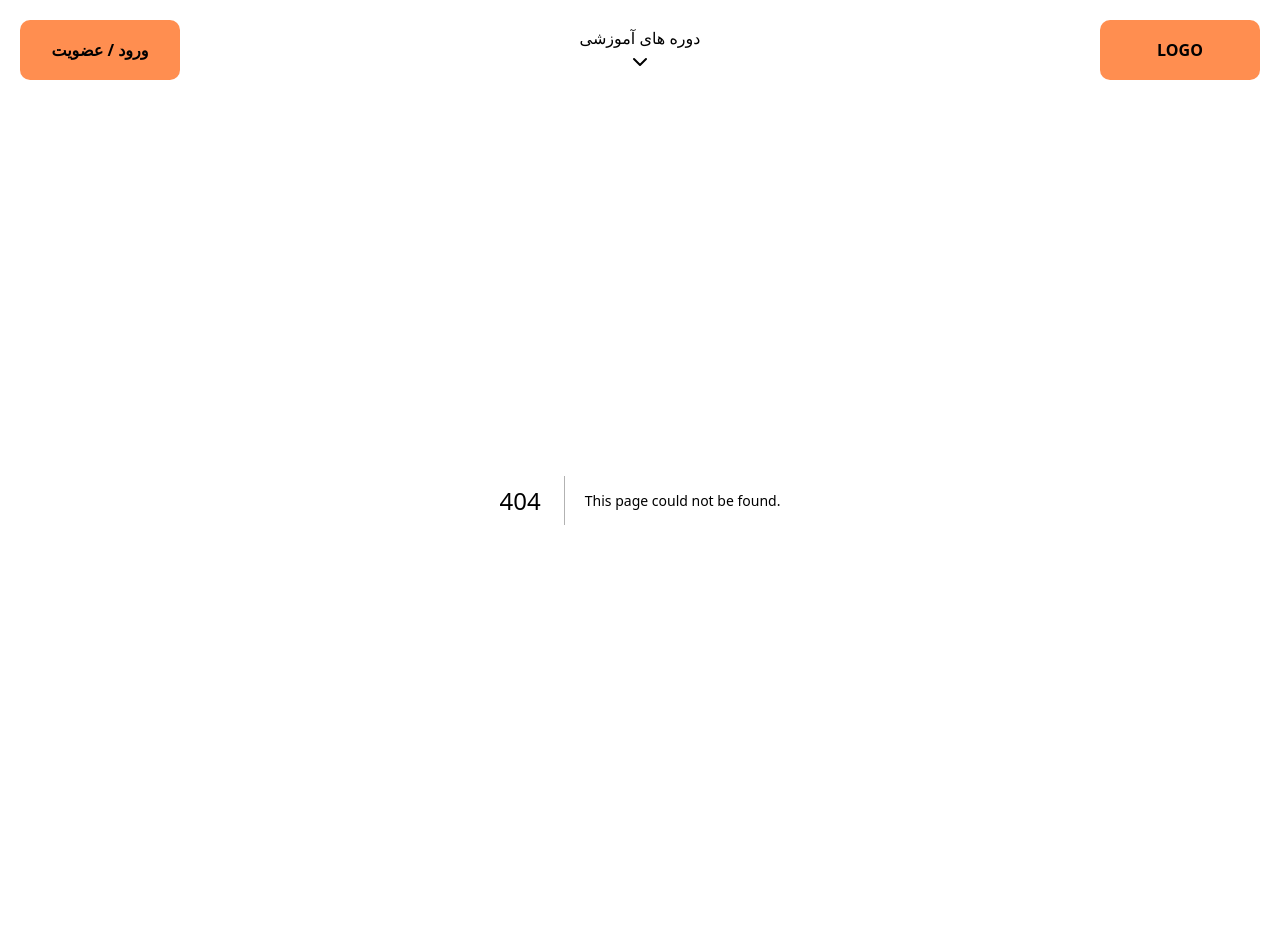
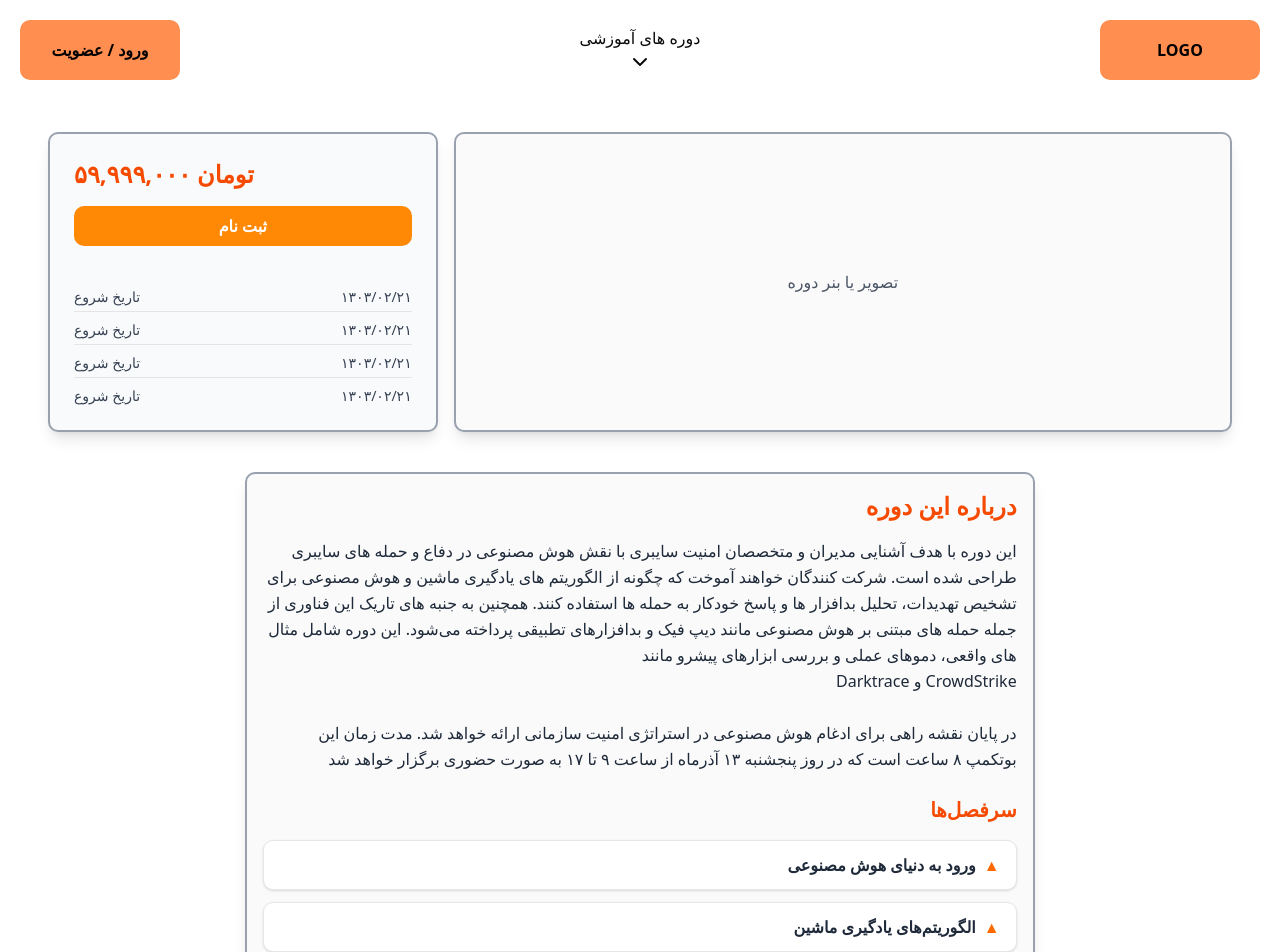
Before and after one commit to nima-saeidi/alborz-amozesh-frontend, a Next.js app: page /course in a window 1280 px wide. Before the commit this address had no page. Shown: the top 952 px of the page. Before the commit the page ends 900 px from the top, so only its background shows below. Built offline with nearby package versions, Linux system fonts and the light colour scheme.

Commit message:
I wrote the course

```diff
--- /dev/null
+++ b/src/app/course/page.tsx
@@ -0,0 +1,129 @@
+"use client";
+
+import { useState } from "react";
+
+const Syllabus = () => {
+  const topics = [
+    "ورود به دنیای هوش مصنوعی",
+    "الگوریتم‌های یادگیری ماشین",
+    "تهدیدات سایبری",
+    "ابزارهای امنیتی",
+  ];
+
+  const [openIndex, setOpenIndex] = useState<number | null>(null);
+
+  const toggle = (index: number) => {
+    setOpenIndex(openIndex === index ? null : index);
+  };
+
+  return (
+    <div className="w-full">
+      <h3 className="text-xl font-bold text-orange-600 mb-4 text-right">سرفصل‌ها</h3>
+      <div className="space-y-3 w-full">
+        {topics.map((title, i) => {
+          const isOpen = openIndex === i;
+          return (
+            <div
+              key={i}
+              className="bg-white rounded-lg overflow-hidden border border-gray-200 w-full shadow-sm"
+            >
+              <button
+                onClick={() => toggle(i)}
+                className="w-full flex justify-between items-center py-3 px-4 text-gray-800 font-semibold hover:bg-gray-100 transition"
+              >
+                <span className="flex-1 text-right">{title}</span>
+                <span
+                  className={`text-orange-500 ml-2 transform transition-transform duration-300 ${
+                    isOpen ? "rotate-180" : "rotate-0"
+                  }`}
+                >
+                  ▲
+                </span>
+              </button>
+
+              <div
+                className={`overflow-hidden transition-all duration-300 ease-in-out ${
+                  isOpen ? "max-h-96 opacity-100" : "max-h-0 opacity-0"
+                }`}
+              >
+                <div className="p-4 text-gray-700 text-sm border-t border-gray-200 text-right">
+                  توضیحات مربوط به این بخش از سرفصل در اینجا قرار می‌گیرد.
+                </div>
+              </div>
+            </div>
+          );
+        })}
+      </div>
+    </div>
+  );
+};
+
+export default function CoursePage() {
+  return (
+    <main className="flex flex-col items-center px-4 md:px-12 py-8 bg-white text-gray-900">
+      {/* بالا - بخش معرفی و ثبت‌نام */}
+      <section className="w-full max-w-7xl flex flex-col md:flex-row justify-center items-stretch gap-4 mb-10">
+        {/* ستون چپ - اطلاعات و ثبت‌نام */}
+        <div className="w-full md:w-1/3 bg-gray-50 p-6 flex flex-col justify-between rounded-lg shadow-lg border-2 border-gray-400">
+          <div>
+            <h2 className="text-2xl font-bold text-orange-600 mb-4">
+              ۵۹,۹۹۹,۰۰۰ تومان
+            </h2>
+            <button className="w-full bg-orange-400 hover:bg-orange-600 text-white font-semibold py-2 rounded-lg transition">
+              ثبت نام
+            </button>
+          </div>
+          <div className="mt-6 space-y-2 text-gray-700 text-sm">
+            <div className="flex justify-between border-b pb-1">
+              <span>تاریخ شروع</span>
+              <span>۱۳۰۳/۰۲/۲۱</span>
+            </div>
+            <div className="flex justify-between border-b pb-1">
+              <span>تاریخ شروع</span>
+              <span>۱۳۰۳/۰۲/۲۱</span>
+            </div>
+            <div className="flex justify-between border-b pb-1">
+              <span>تاریخ شروع</span>
+              <span>۱۳۰۳/۰۲/۲۱</span>
+            </div>
+            <div className="flex justify-between">
+              <span>تاریخ شروع</span>
+              <span>۱۳۰۳/۰۲/۲۱</span>
+            </div>
+          </div>
+        </div>
+
+        {/* ستون راست - بنر دوره */}
+       <div className="w-full md:w-2/3 bg-neutral-50 flex items-center justify-center rounded-lg shadow-lg border-2 border-gray-400 p-4 min-h-[200px] md:min-h-[300px]">
+  <span className="text-gray-600">تصویر یا بنر دوره</span>
+</div>
+
+      </section>
+
+      {/* پایین - درباره دوره */}
+      <section className="w-full md:w-2/3 bg-neutral-50 flex flex-col items-start justify-center rounded-lg shadow-lg border-2 border-gray-400 p-4">
+        <div className="mb-6 w-full">
+          <h3 className="text-2xl text-right font-bold text-orange-600 mb-4">درباره این دوره</h3>
+          <p className="text-gray-800 leading-relaxed text-right">
+            این دوره با هدف آشنایی مدیران و متخصصان امنیت سایبری با نقش هوش
+            مصنوعی در دفاع و حمله های سایبری طراحی شده است. شرکت کنندگان خواهند
+            آموخت که چگونه از الگوریتم های یادگیری ماشین و هوش مصنوعی برای تشخیص
+            تهدیدات، تحلیل بدافزار ها و پاسخ خودکار به حمله ها استفاده کنند.
+            همچنین به جنبه های تاریک این فناوری از جمله حمله های مبتنی بر هوش
+            مصنوعی مانند دیپ فیک و بدافزارهای تطبیقی پرداخته می‌شود. این دوره
+            شامل مثال های واقعی، دموهای عملی و بررسی ابزارهای پیشرو مانند <br/> Darktrace و CrowdStrike
+
+            <br /><br />
+            در پایان نقشه راهی برای ادغام هوش مصنوعی در استراتژی امنیت سازمانی
+            ارائه خواهد شد.    مدت  زمان   این
+            بوتکمپ ۸ ساعت است که در روز پنجشنبه ۱۳
+            آذرماه از ساعت ۹ تا ۱۷ به صورت حضوری برگزار خواهد شد
+          </p>
+        </div>
+
+        {/* سرفصل‌ها */}
+        <Syllabus />
+      </section>
+    </main>
+  );
+}
```
